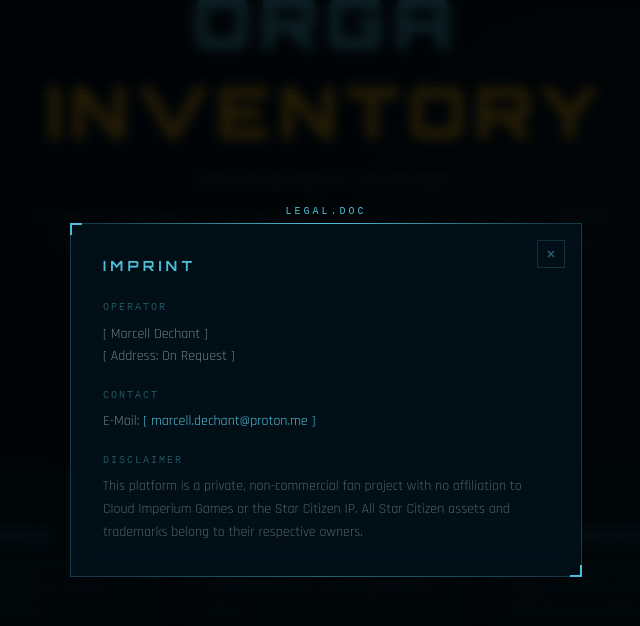
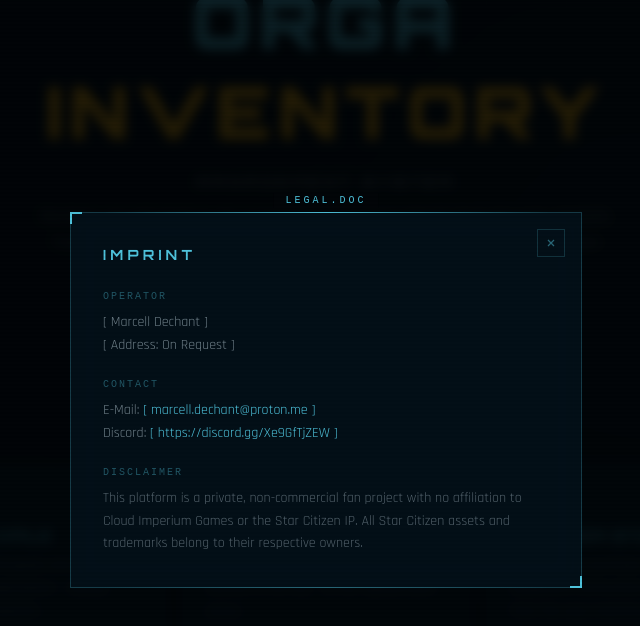
Before and after one commit to lostspezi/sc-orga-inventory-management, a Next.js app: page / in a window 1280 px wide. Both pictures are taken after a click on the button "LEGAL". Shown: the part 236-862 px from the top of the page, without its empty margins (314-954 px from the left). Built offline with nearby package versions, Linux system fonts and the light colour scheme.

Commit message:
chore: Add Discord contact link to legal dialog

```diff
--- a/components/lega-dialog.tsx
+++ b/components/lega-dialog.tsx
@@ -41,6 +41,7 @@
                     <div>
                         <p className="mb-1.5 text-[10px] uppercase tracking-[0.2em]" style={{ color: "rgba(79,195,220,0.4)", fontFamily: "var(--font-mono)" }}>Contact</p>
                         <p>E-Mail: <span style={{ color: "var(--accent-primary)" }}>[ marcell.dechant@proton.me ]</span></p>
+                        <p>Discord: <span style={{ color: "var(--accent-primary)" }}>[ https://discord.gg/Xe9GfTjZEW ]</span></p>
                     </div>
                     <div>
                         <p className="mb-1.5 text-[10px] uppercase tracking-[0.2em]" style={{ color: "rgba(79,195,220,0.4)", fontFamily: "var(--font-mono)" }}>Disclaimer</p>
```
